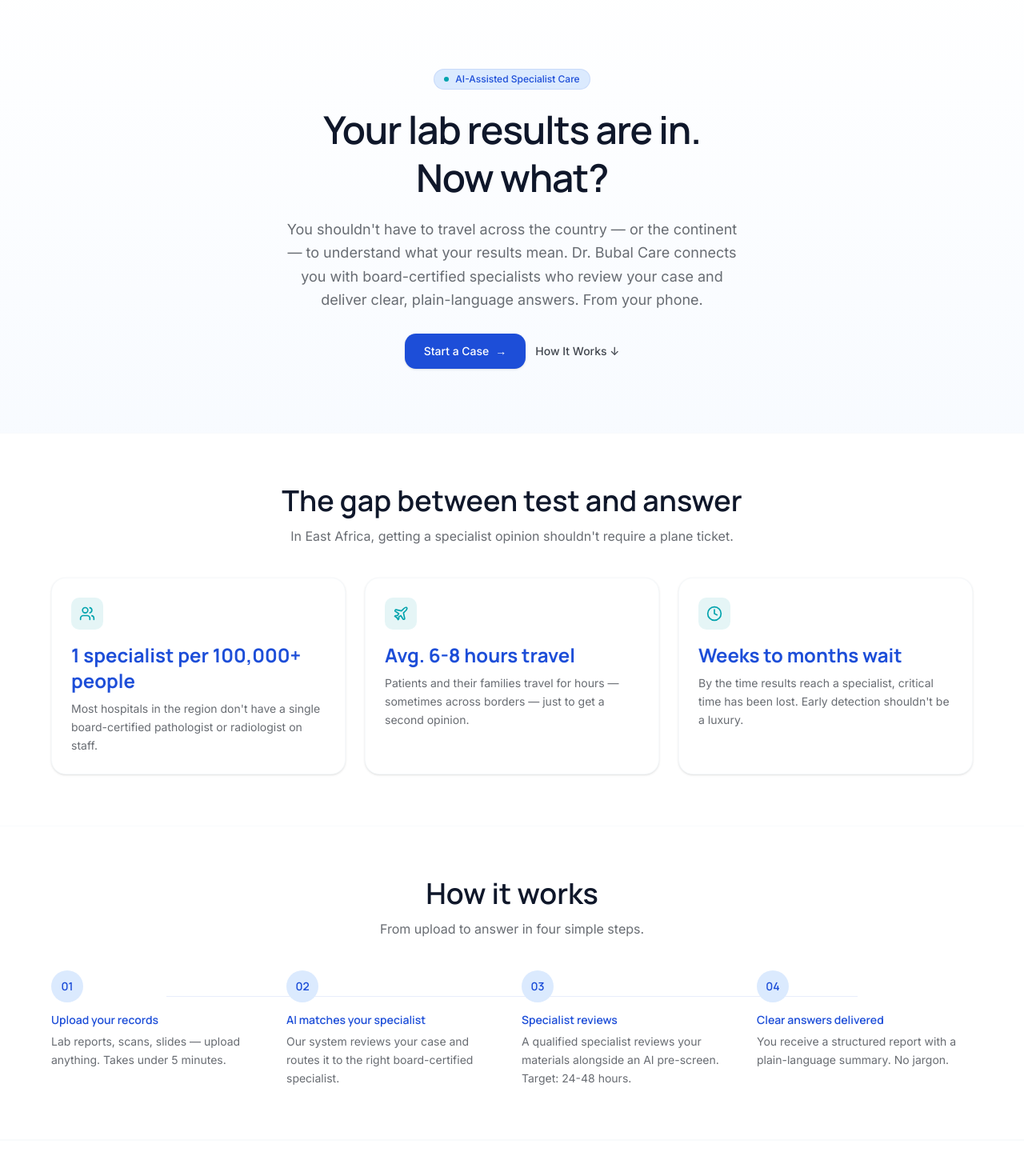
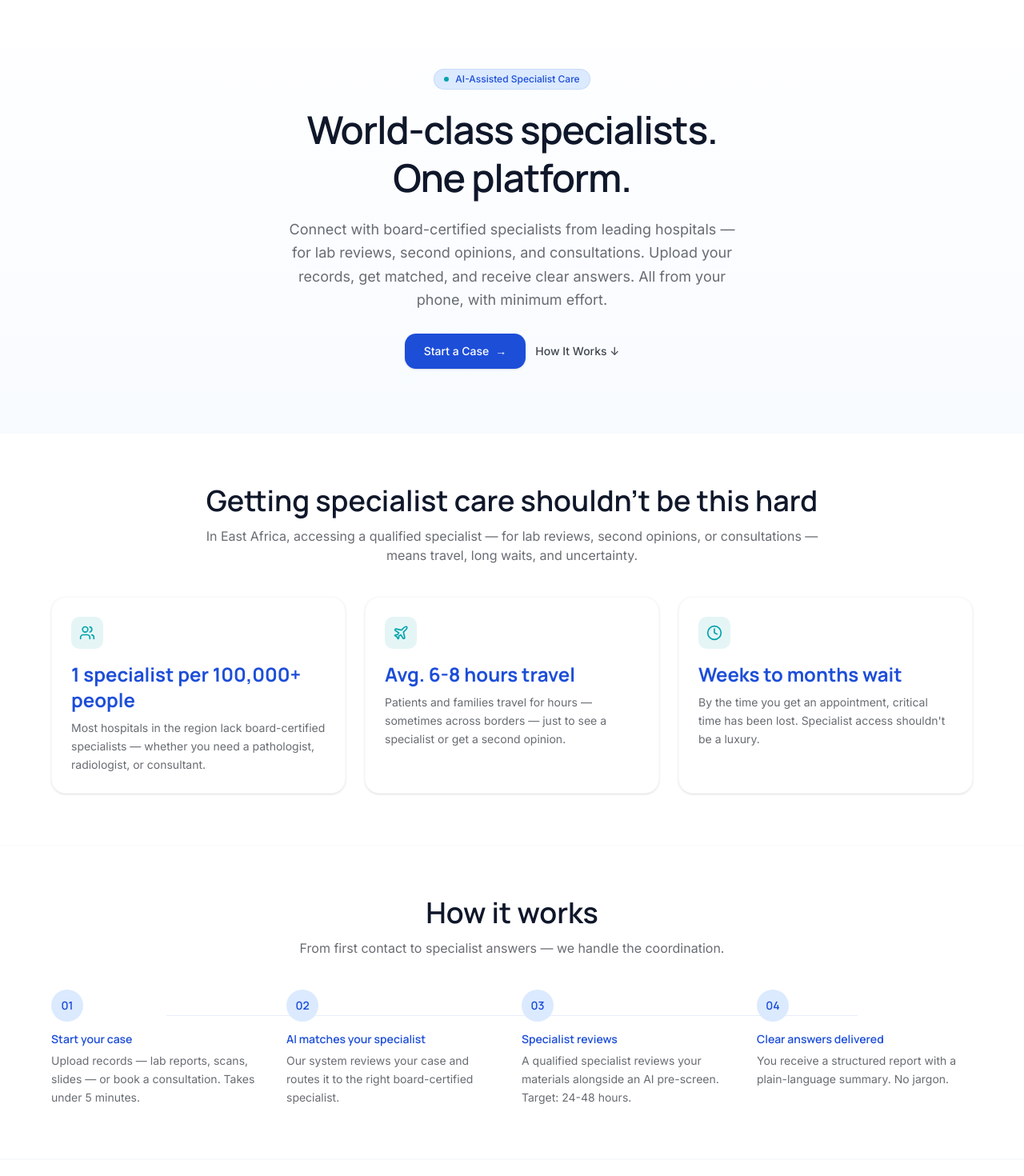
Before and after one commit to HassenShirdon/drBubalcare, a Next.js app: page / in a window 1280 px wide. Shown: the part 140-1610 px from the top of the page at 80% size. Built offline with nearby package versions, Linux system fonts and the light colour scheme; no server answers; the database is empty.

Commit message:
feat(landing): broaden hero and sections to cover specialist access, consultations, and labs

```diff
--- a/components/landing-page/cta-section.tsx
+++ b/components/landing-page/cta-section.tsx
@@ -6,11 +6,11 @@
     <section className="py-16 bg-gradient-to-b from-white to-evidence-blue-light/20 border-y border-surface-gray/50">
       <div className="max-w-7xl mx-auto px-6 md:px-16 text-center space-y-5">
         <h2 className="font-headline-lg text-2xl md:text-3xl font-semibold text-text-medical-black text-balance">
-          Ready to understand your results?
+          Ready to connect with a specialist?
         </h2>
         <p className="font-body-lg text-sm text-on-surface-variant/80 max-w-xl mx-auto">
-          Upload your records today. A board-certified specialist will review your case
-          and deliver clear answers.
+          Upload your records or book a consultation. A board-certified specialist
+          will review your case and deliver clear answers.
         </p>
         <div className="flex justify-center gap-3 pt-1 flex-wrap">
           <Link
--- a/components/landing-page/data.ts
+++ b/components/landing-page/data.ts
@@ -113,9 +113,9 @@
 export const STEPS: { num: string; title: string; description: string }[] = [
   {
     num: '01',
-    title: 'Upload your records',
+    title: 'Start your case',
     description:
-      'Lab reports, scans, slides — upload anything. Takes under 5 minutes.',
+      'Upload records — lab reports, scans, slides — or book a consultation. Takes under 5 minutes.',
   },
   {
     num: '02',
--- a/components/landing-page/hero-section.tsx
+++ b/components/landing-page/hero-section.tsx
@@ -31,16 +31,16 @@
           </div>
 
           <h1 className="font-headline-md text-4xl md:text-5xl text-text-medical-black tracking-tight font-semibold leading-tight text-balance">
-            Your lab results are in.
+            World-class specialists.
             <br />
-            Now what?
+            One platform.
           </h1>
 
           <p className="font-body-lg text-base md:text-lg text-on-surface-variant/80 leading-relaxed max-w-xl mx-auto">
-            You shouldn&apos;t have to travel across the country — or the continent —
-            to understand what your results mean. Dr. Bubal Care connects you with
-            board-certified specialists who review your case and deliver clear,
-            plain-language answers. From your phone.
+            Connect with board-certified specialists from leading hospitals —
+            for lab reviews, second opinions, and consultations. Upload your
+            records, get matched, and receive clear answers. All from your phone,
+            with minimum effort.
           </p>
 
           <div className="pt-2 flex items-center justify-center gap-3">
--- a/components/landing-page/how-it-works.tsx
+++ b/components/landing-page/how-it-works.tsx
@@ -28,7 +28,7 @@
             How it works
           </h2>
           <p className="font-body-lg text-base text-on-surface-variant/80">
-            From upload to answer in four simple steps.
+            From first contact to specialist answers — we handle the coordination.
           </p>
         </div>
 
--- a/components/landing-page/problem-section.tsx
+++ b/components/landing-page/problem-section.tsx
@@ -13,19 +13,19 @@
     icon: Users,
     stat: '1 specialist per 100,000+ people',
     description:
-      "Most hospitals in the region don't have a single board-certified pathologist or radiologist on staff.",
+      "Most hospitals in the region lack board-certified specialists — whether you need a pathologist, radiologist, or consultant.",
   },
   {
     icon: Plane,
     stat: 'Avg. 6-8 hours travel',
     description:
-      'Patients and their families travel for hours — sometimes across borders — just to get a second opinion.',
+      "Patients and families travel for hours — sometimes across borders — just to see a specialist or get a second opinion.",
   },
   {
     icon: Clock,
     stat: 'Weeks to months wait',
     description:
-      "By the time results reach a specialist, critical time has been lost. Early detection shouldn't be a luxury.",
+      "By the time you get an appointment, critical time has been lost. Specialist access shouldn't be a luxury.",
   },
 ]
 
@@ -47,11 +47,12 @@
           className="text-center max-w-3xl mx-auto space-y-3"
         >
           <h2 className="font-headline-lg text-2xl md:text-3xl lg:text-4xl font-semibold text-text-medical-black text-balance">
-            The gap between test and answer
+            Getting specialist care shouldn&apos;t be this hard
           </h2>
           <p className="font-body-lg text-base text-on-surface-variant/80">
-            In East Africa, getting a specialist opinion shouldn&apos;t require
-            a plane ticket.
+            In East Africa, accessing a qualified specialist — for lab reviews,
+            second opinions, or consultations — means travel, long waits, and
+            uncertainty.
           </p>
         </motion.div>
 
```
